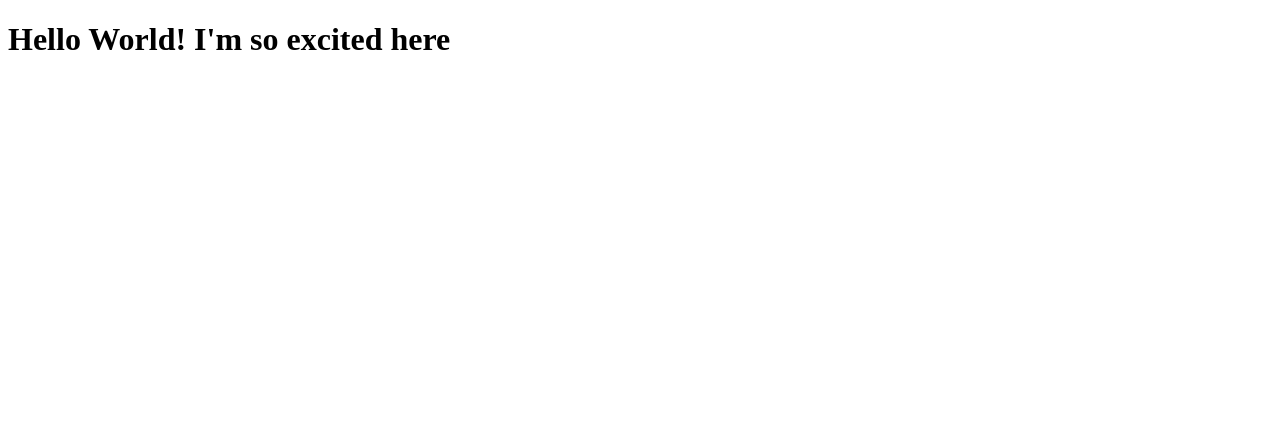
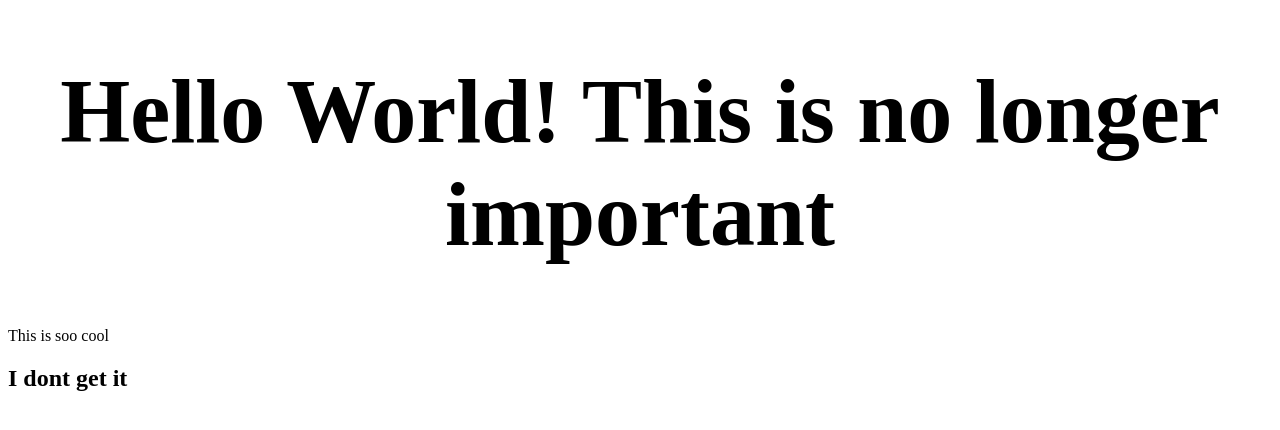
Before and after one commit to okpismart/coursera, a plain HTML site: page mysite/index.html in a window 1280 px wide. Drawn offline with Linux system fonts and the light colour scheme.

Commit message:
latest changes

```diff
--- a/mysite/index.html
+++ b/mysite/index.html
@@ -4,6 +4,8 @@
 	<title>my first coding page</title>
 </head>
 <body>
-<h1>Hello World! I'm so excited here</h1>
+<h1 style="font-size: 90px; text-align: center;">Hello World! This is no longer important</h1>
+This is soo cool
+<h2>I dont get it</h2>
 </body>
 </html>
```
